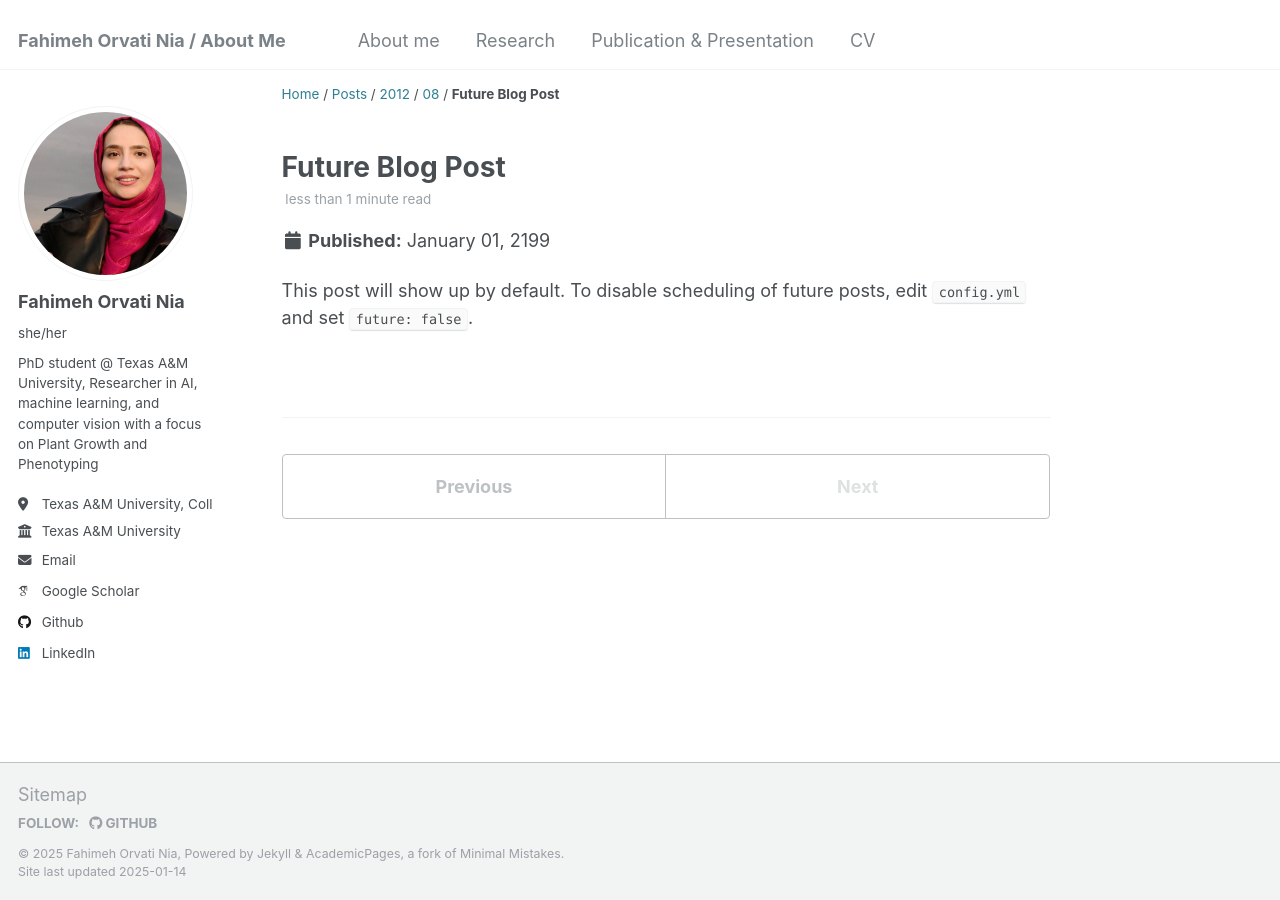
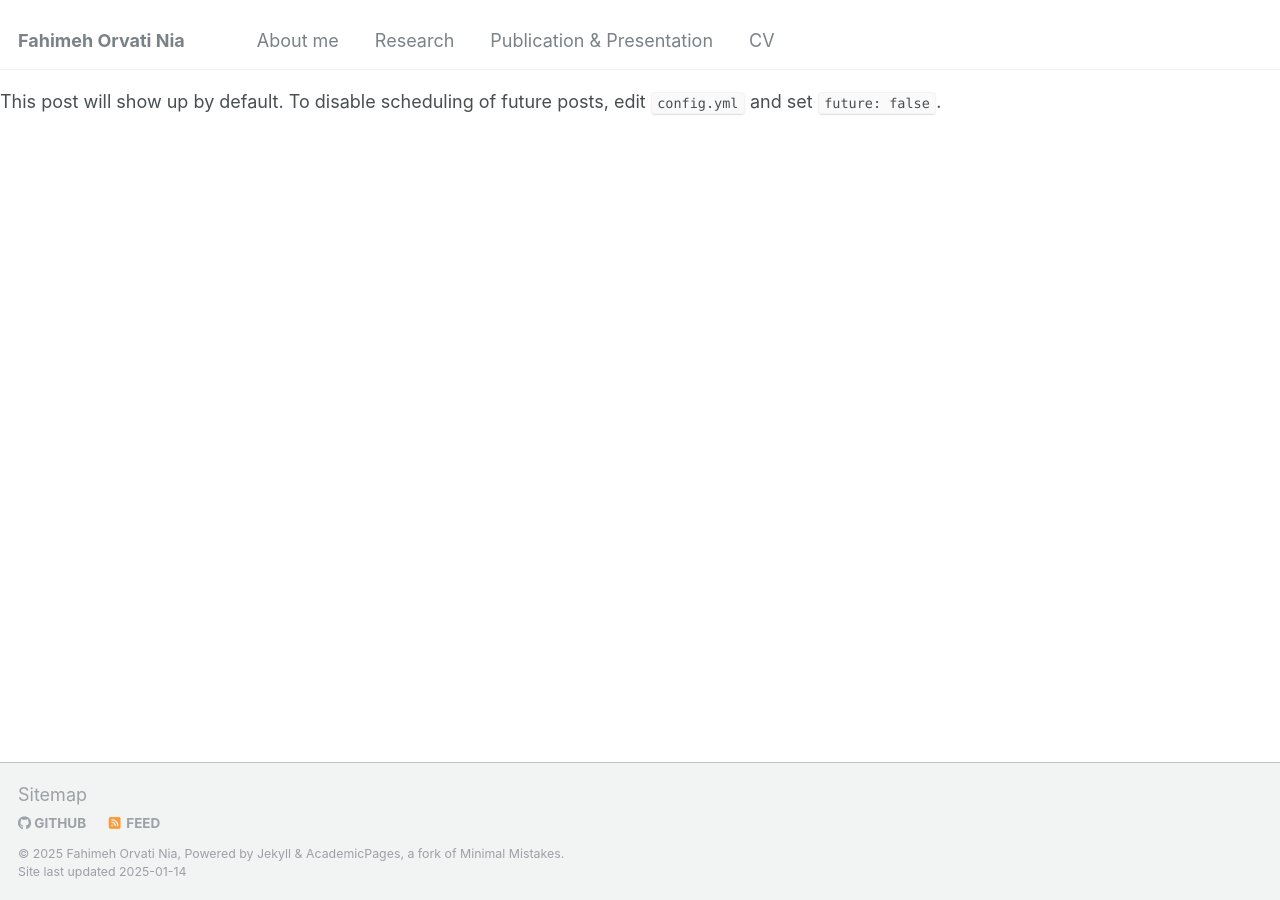
Before and after one commit to fahimehorvatinia/fahimehorvatinia.github.io, a Jekyll site: the page built from _posts/2199-01-01-future-post.md, in a window 1280 px wide. Built offline with Jekyll 4.4.1, drawn with Linux system fonts in a browser that asks for light colours; some web fonts are replaced; our own code applies the rules of GitHub Pages for plain Markdown files.

Commit message:
Update _config.yml

```diff
--- a/_config.yml
+++ b/_config.yml
@@ -1,108 +1,16 @@
 # Basic Site Settings
-locale                   : "en-US"
-title                    : "Fahimeh Orvati Nia / About Me"
-title_separator          : "-"
-name                     : &name "Fahimeh Orvati Nia"
-description              : &description "PhD in Computer Engineering @ Texas A&M University"
-url                      : https://fahimehorvatinia.github.io # the base hostname & protocol for your site
-baseurl                  : "" # leave blank unless the site is hosted in a subdirectory
-repository               : "fahimehorvatinia/fahimehorvatinia.github.io" # update with your repository name
+title: "Fahimeh Orvati Nia"
+name: "Fahimeh Orvati Nia"
+description: "PhD Student | AI and Computer Vision Researcher"
+url: "https://fahimehorvatinia.github.io"
+repository: "fahimehorvatinia/fahimehorvatinia.github.io"
 
-# Site Author
+# Author Info
 author:
-  avatar           : "profile.jpg"
-  name             : "Fahimeh Orvati Nia"
-  pronouns         : "she/her"
-  bio              : "PhD student @ Texas A&M University, Researcher in AI, machine learning, and computer vision with a focus on Plant Growth and Phenotyping"
-  location         : "Texas A&M University, College Station, TX"
-  employer         : "Texas A&M University"
-  email            : "fahimehorvatinia@tamu.edu"
-
-  # Academic websites
-  googlescholar    : ""
-
-
-  # Repositories and software development
-  github           : "fahimehorvatinia"
-
-  # Social media
-  linkedin         : "https://linkedin.com/in/fahimehorvatinia"
-
-# Site Settings
-teaser                   : "default-teaser.png"
-breadcrumbs              : true
-words_per_minute         : 200
-future                   : true
-read_more                : "enabled"
-
-# Atom Feed
-atom_feed:
-  hide                   : true
-
-# SEO Related
-google_site_verification : ""
-bing_site_verification   : ""
-alexa_site_verification  : ""
-yandex_site_verification : ""
-
-# Social Sharing
-social:
-  type                   : "Person"
-  name                   : "Fahimeh Orvati Nia"
-  links:
-    - "https://linkedin.com/in/fahimehorvatinia"
-    - "https://github.com/fahimehorvatinia"
-
-# Analytics
-analytics:
-  provider               : false
-
-# Markdown Processing
-kramdown:
-  input: GFM
-  hard_wrap: false
-  auto_ids: true
-
-# Collections
-collections:
-  teaching:
-    output: false
-  publications:
-    output: false
-  portfolio:
-    output: false
-  talks:
-    output: false
-
-# Defaults for Pages and Posts
-defaults:
-  - scope:
-      path: ""
-      type: posts
-    values:
-      layout: single
-      author_profile: true
-      read_time: true
-      comments: false
-  - scope:
-      path: ""
-      type: pages
-    values:
-      layout: single
-      author_profile: true
-
-# Sass/SCSS
-sass:
-  sass_dir: _sass
-  style: compressed
-
-# Outputting
-permalink: /:categories/:title/
-timezone: Etc/UTC
-
-# Plugins
-plugins:
-  - jekyll-feed
-  - jekyll-sitemap
-  - jekyll-paginate
-  - jemoji
+  avatar: "profile.jpg"
+  name: "Fahimeh Orvati Nia"
+  bio: "PhD student in Computer Engineering at Texas A&M University, specializing in AI and computer vision."
+  email: "fahimehorvatinia@gmail.com"
+  location: "Texas A&M University, College Station, TX"
+  linkedin: "https://linkedin.com/in/fahimehorvatinia"
+  github: "fahimehorvatinia"
```
